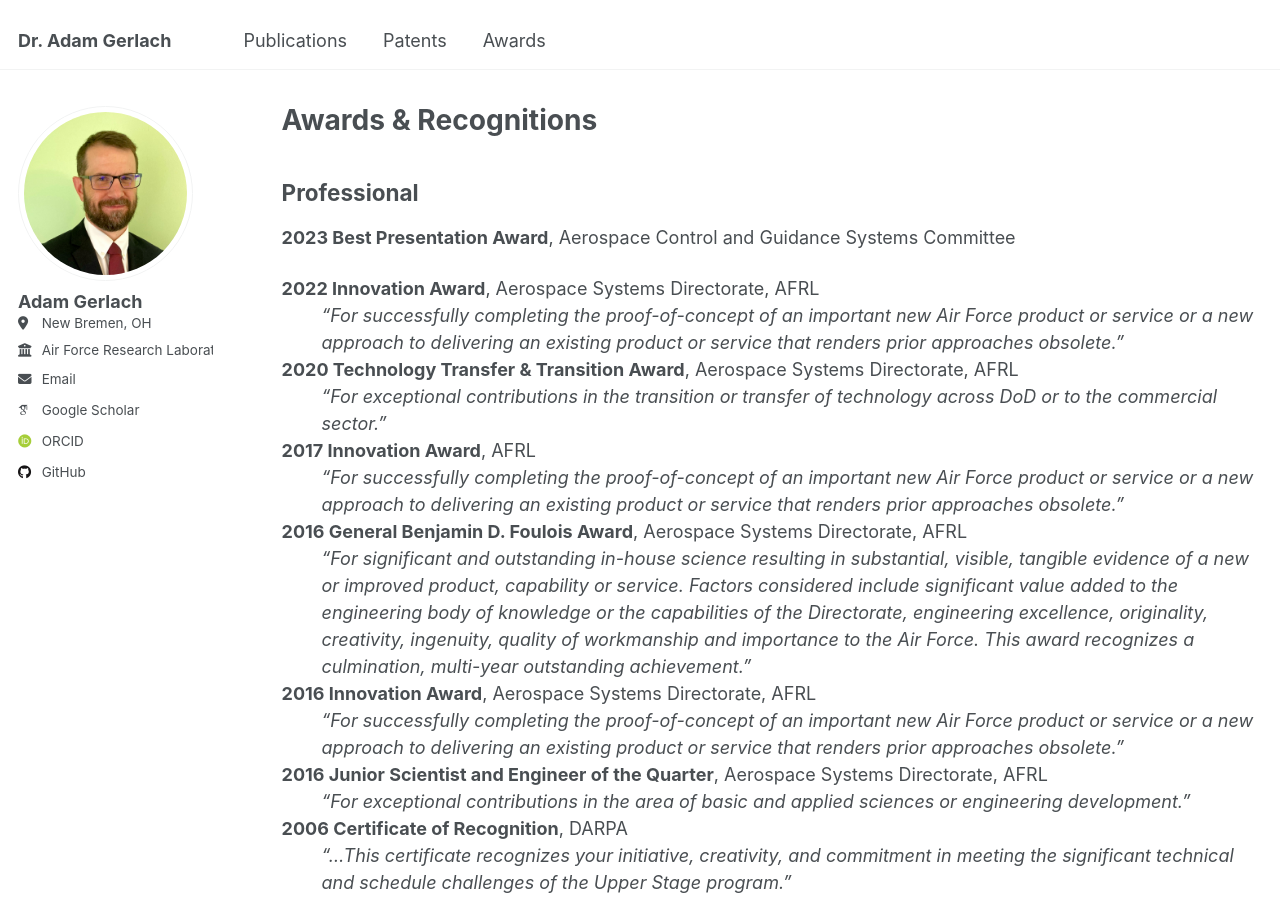
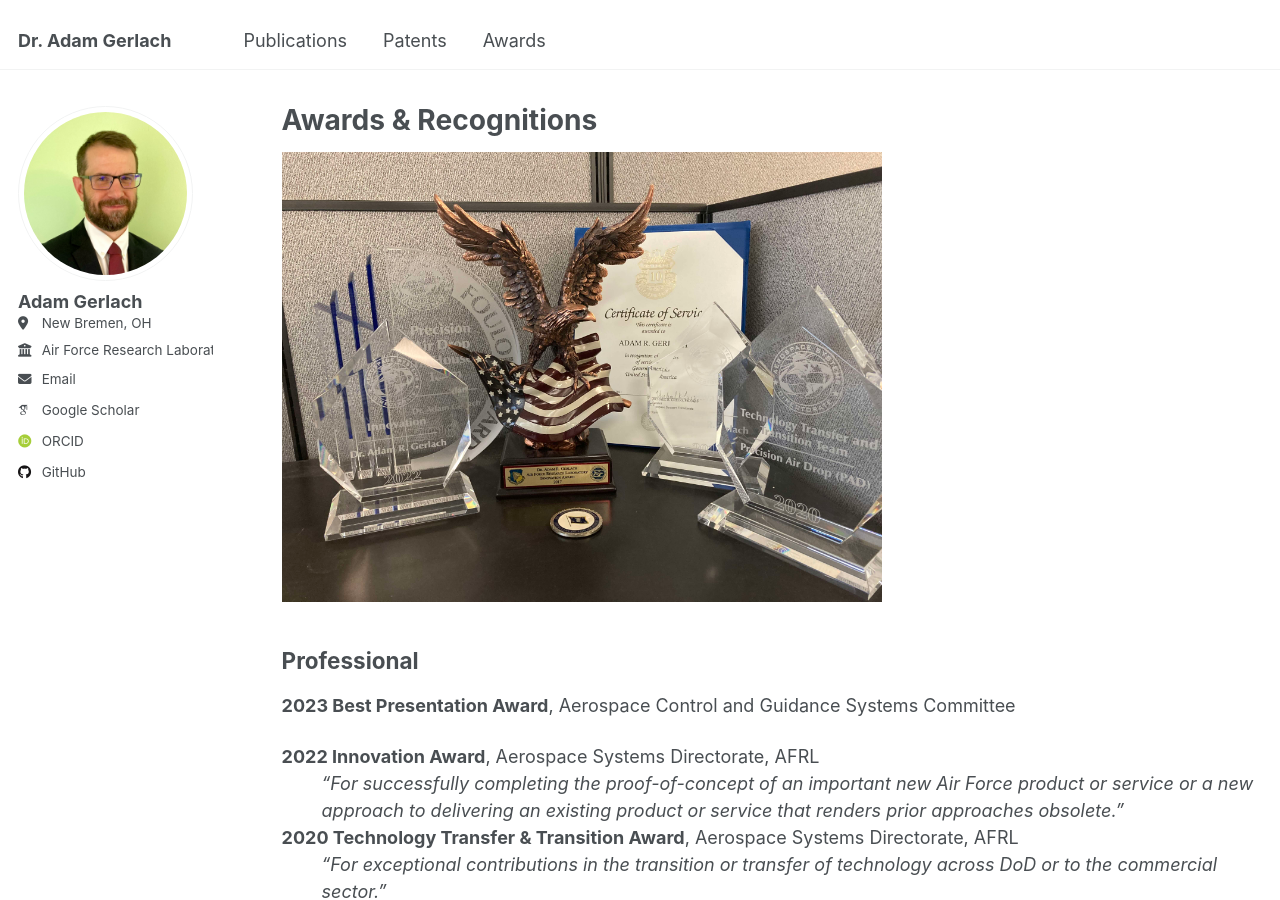
Before and after one commit to agerlach/agerlach.github.io, a Jekyll site: the page built from _pages/awards.md, in a window 1280 px wide and 900 px high. Built offline with Jekyll 4.4.1, drawn with Linux system fonts in a browser that asks for light colours; some web fonts are replaced.

Commit message:
add awards image

```diff
--- a/_pages/awards.md
+++ b/_pages/awards.md
@@ -8,6 +8,10 @@ redirect_from:
 ---
 
 {% include base_path %}
+
+<p align="left">
+    <img src="../images/awards.jpg" alt="Awards" width="600">
+</p>
 
 Professional
 ----
```
Also changed, not shown: images/awards.jpg (added).
